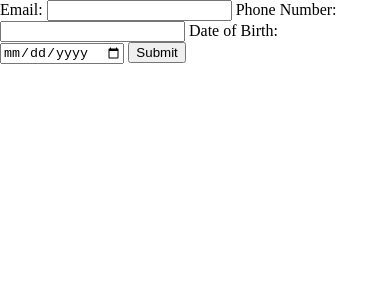
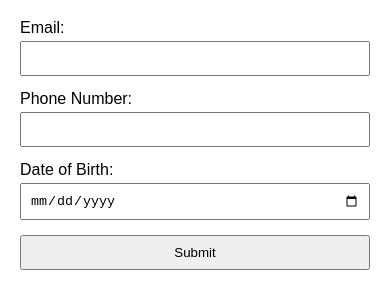
Before and after one commit to BrandenSi/lab2, a plain HTML site: page index.html in a window 390 px wide. Drawn offline with Linux system fonts and the light colour scheme.

Commit message:
Update index.html
Forgot to include styles for desktop and mobile to <head>

```diff
--- a/index.html
+++ b/index.html
@@ -5,6 +5,8 @@
   <meta name="viewport" content="width=device-width, initial-scale=1.0">
   <link rel="stylesheet" href="css/reset.css">
   <link rel="stylesheet" href="css/normalize.css">
+  <link rel="stylesheet" href="css/styles-desktop.css">
+  <link rel="stylesheet" href="css/styles-mobile.css">
   <title>Your Form</title>
 </head>
 <body>
```
